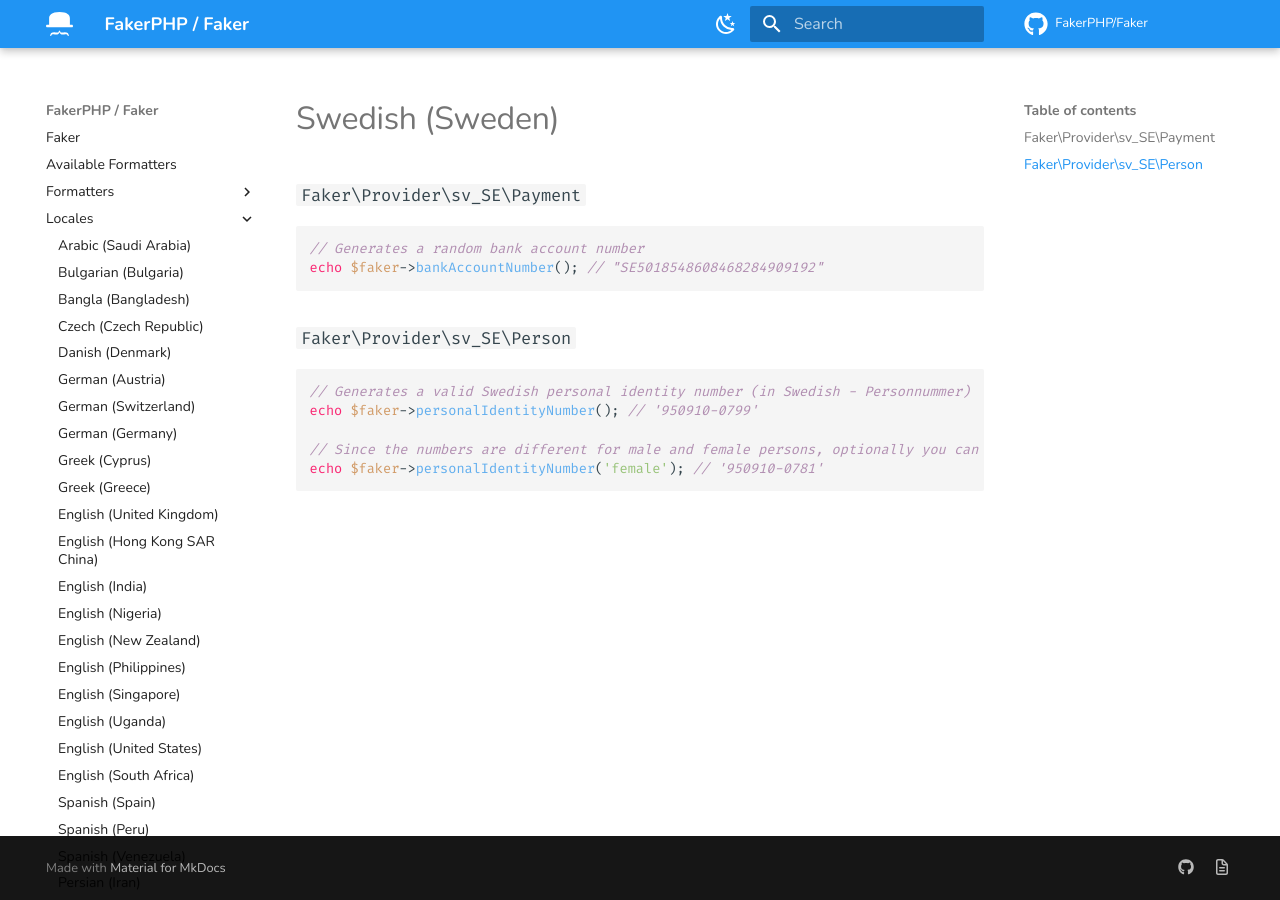
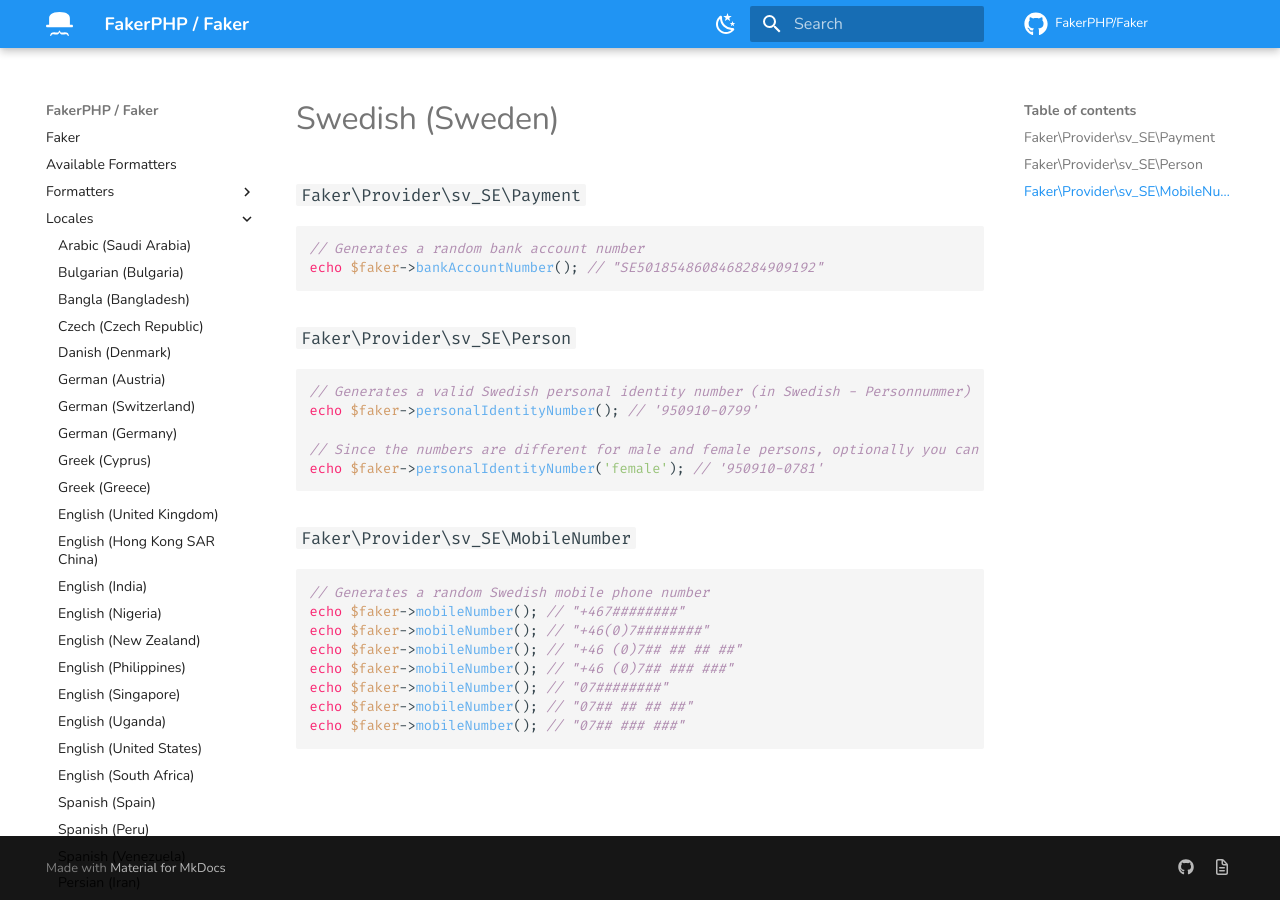
Before and after one commit to FakerPHP/fakerphp.github.io, an MkDocs documentation site: the page built from docs/locales/sv_SE.md, in a window 1280 px wide. Built offline with MkDocs 1.6.1 and Material for MkDocs 9.7.7, drawn with Linux system fonts in a browser that asks for light colours; nearby versions of some CDN libraries; comment, search, counter and statistics services are not loaded.

Commit message:
sv_SE MobileNumber (#71)
Documentation for PR https://github.com/FakerPHP/Faker/pull/491

````diff
--- a/docs/locales/sv_SE.md
+++ b/docs/locales/sv_SE.md
@@ -16,3 +16,16 @@
 // Since the numbers are different for male and female persons, optionally you can specify gender.
 echo $faker->personalIdentityNumber('female'); // '950910-0781'
 ```
+
+### `Faker\Provider\sv_SE\MobileNumber`
+
+```php
+// Generates a random Swedish mobile phone number
+echo $faker->mobileNumber(); // "+467########"
+echo $faker->mobileNumber(); // "+46(0)7########"
+echo $faker->mobileNumber(); // "+46 (0)7## ## ## ##"
+echo $faker->mobileNumber(); // "+46 (0)7## ### ###"
+echo $faker->mobileNumber(); // "07########"
+echo $faker->mobileNumber(); // "07## ## ## ##"
+echo $faker->mobileNumber(); // "07## ### ###"
+```
````
